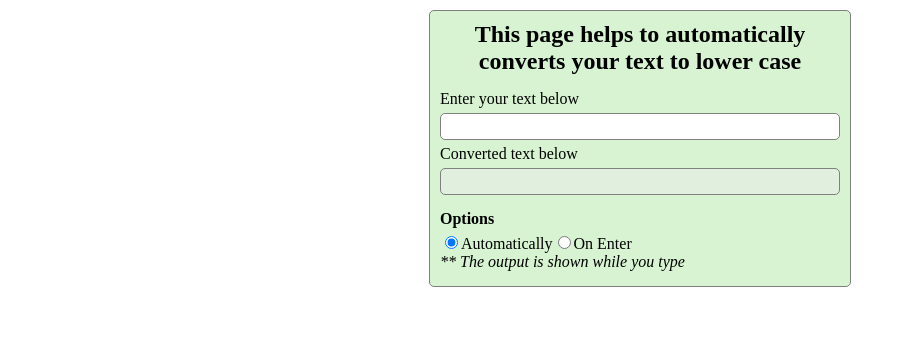
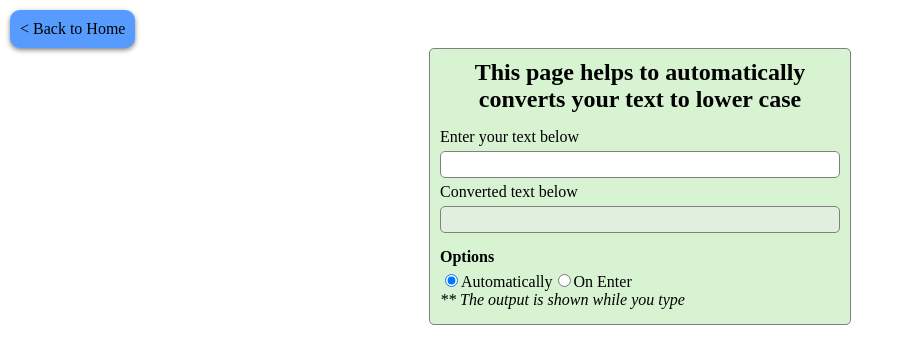
Before and after one commit to aziziaziz/gtg-test, a Vue app in the folder frontend/: page /Q1 in a window 1280 px wide. Shown: the top 364 px of the page, without its empty margins (0-907 px from the left). Built offline with nearby package versions, Linux system fonts and the light colour scheme.

Commit message:
Added button to back to home page

```diff
--- a/frontend/src/App.vue
+++ b/frontend/src/App.vue
@@ -1,5 +1,6 @@
 <template>
   <div class="app-main">
+    <div class="back-to-home" @click="$router.go(-1)" v-if="$route.path != '/'">&lt; Back to Home</div>
     <router-view></router-view>
   </div>
 </template>
@@ -19,8 +20,25 @@ export default {
 .app-main {
   position: relative;
   display: flex;
+  flex-direction: column;
   justify-content: center;
+  align-items: center;
   padding: 10px;
+
+  > .back-to-home {
+    align-self: flex-start;
+    background-color: rgb(88, 155, 255);
+    padding: 10px;
+    border-radius: 10px;
+    box-shadow: 0 2px 5px gray;
+    cursor: pointer;
+    transition: 0.3s;
+
+    &:hover {
+      background-color: rgb(55, 101, 171);
+      color: white;
+    }
+  }
 }
 </style>
 
```
